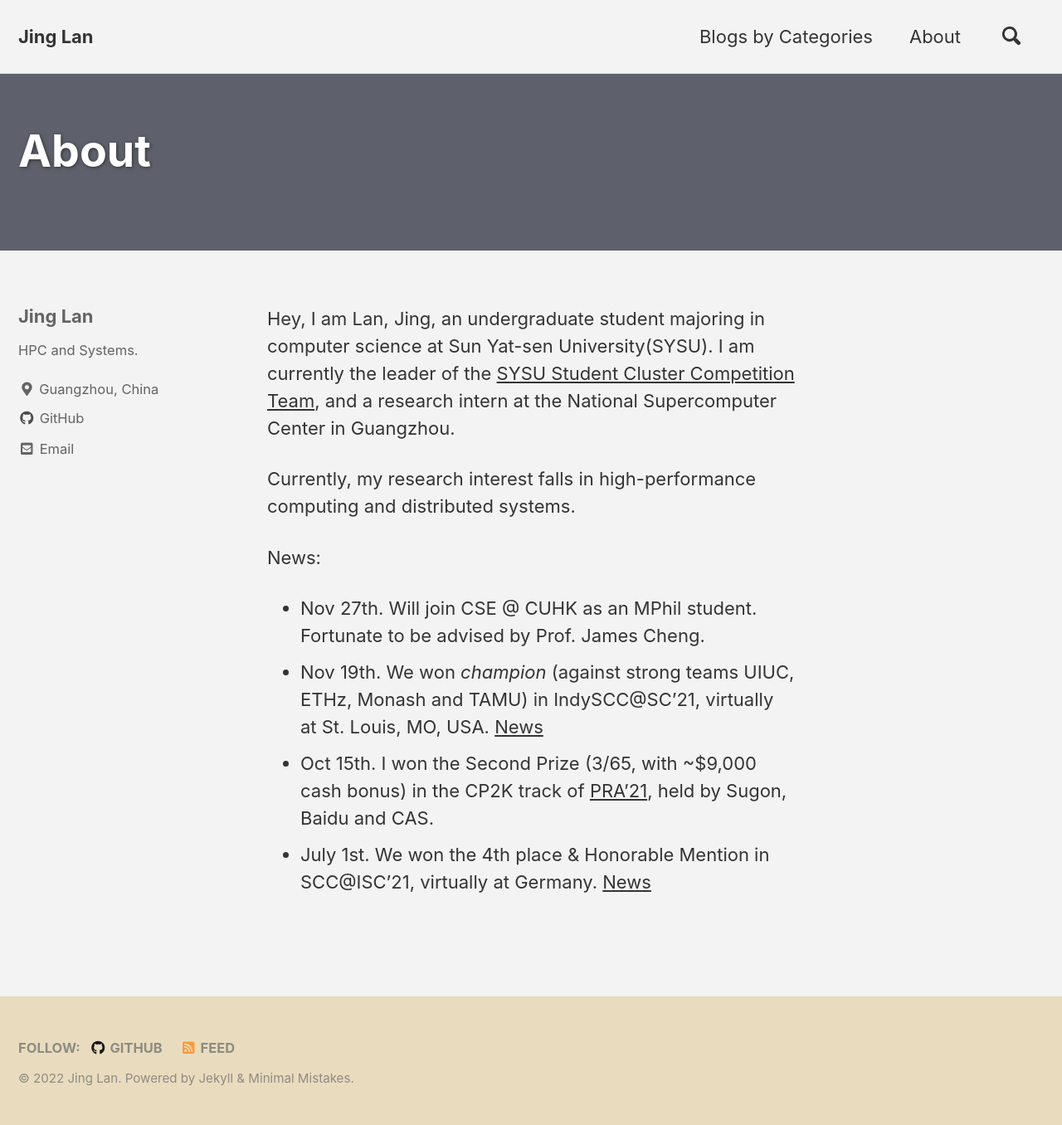
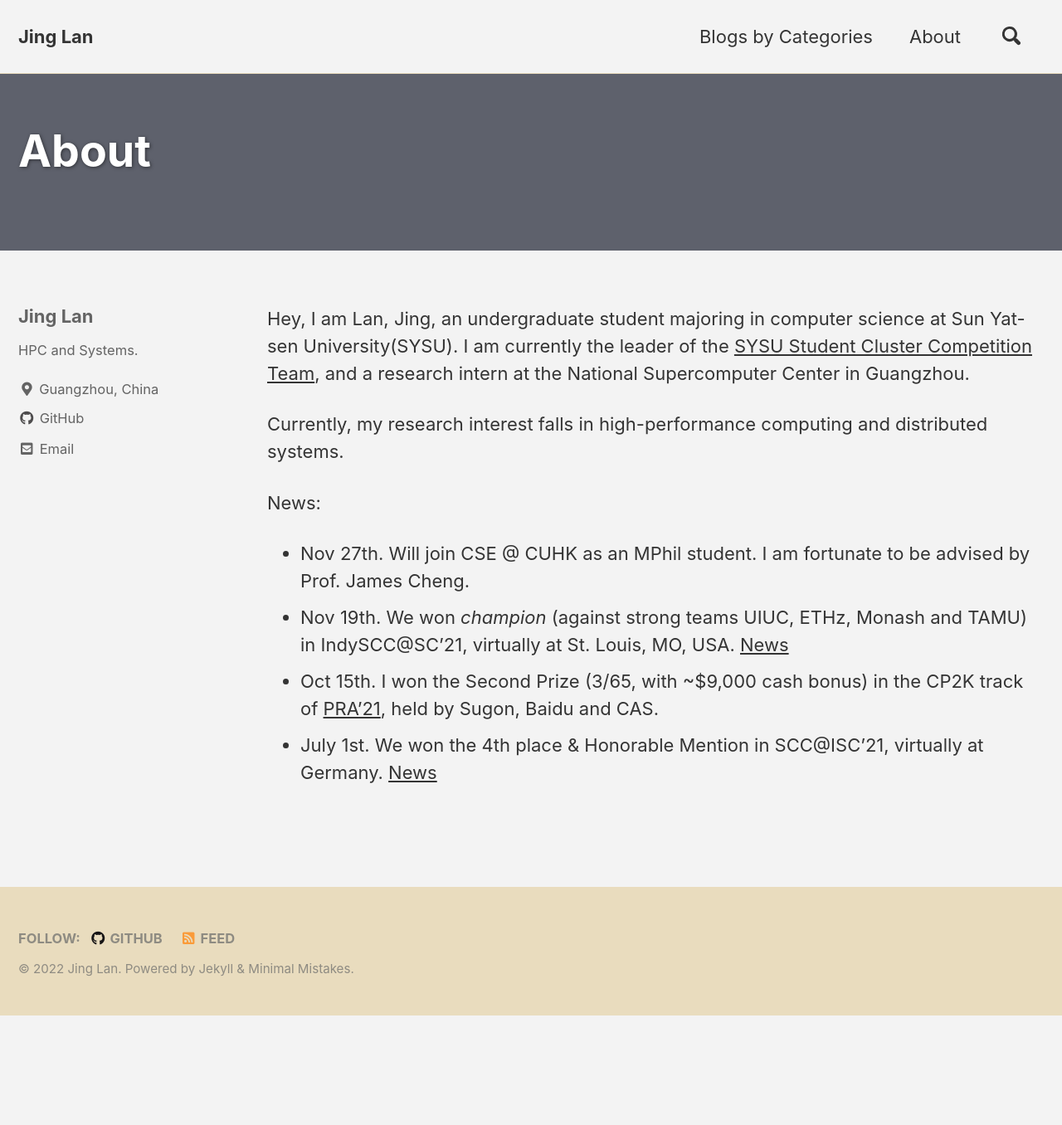
Before and after one commit to Lan-Jing/Lan-Jing.github.io, a Jekyll site: the page built from _pages/home.md, in a window 1280 px wide. Shown: the whole page at 83% size. Built offline with Jekyll 4.4.1, drawn with Linux system fonts in a browser that asks for light colours; cached includes are drawn as plain includes; after the commit the page ends 1224 px from its top, so only the background shows below that.

Commit message:
fix figure error; try to make the front page wider

```diff
--- a/_pages/home.md
+++ b/_pages/home.md
@@ -13,7 +14,7 @@ Currently, my research interest falls in high-performance computing and distribu
 
 News:
 
-* Nov 27th. Will join CSE @ CUHK as an MPhil student. Fortunate to be advised by Prof. James Cheng.
+* Nov 27th. Will join CSE @ CUHK as an MPhil student. I am fortunate to be advised by Prof. James Cheng.
 * Nov 19th. We won *champion* (against strong teams UIUC, ETHz, Monash and TAMU) in IndySCC@SC'21, virtually at St. Louis, MO, USA. [News](https://twitter.com/Supercomputing/status/1461712128180690951)
 * Oct 15th. I won the Second Prize (3/65, with ~$9,000 cash bonus) in the CP2K track of [PRA'21](https://cas-pra.sugon.com/sugon/index2.html), held by Sugon, Baidu and CAS.
 * July 1st. We won the 4th place & Honorable Mention in SCC@ISC'21, virtually at Germany. [News](https://www.hpcadvisorycouncil.com/events/student-cluster-competition/index.php)
```
Also changed, not shown: other parts of _pages/home.md (+1 -0 lines), _posts/2022-3-8-plasma.md (+1 -1 lines).
